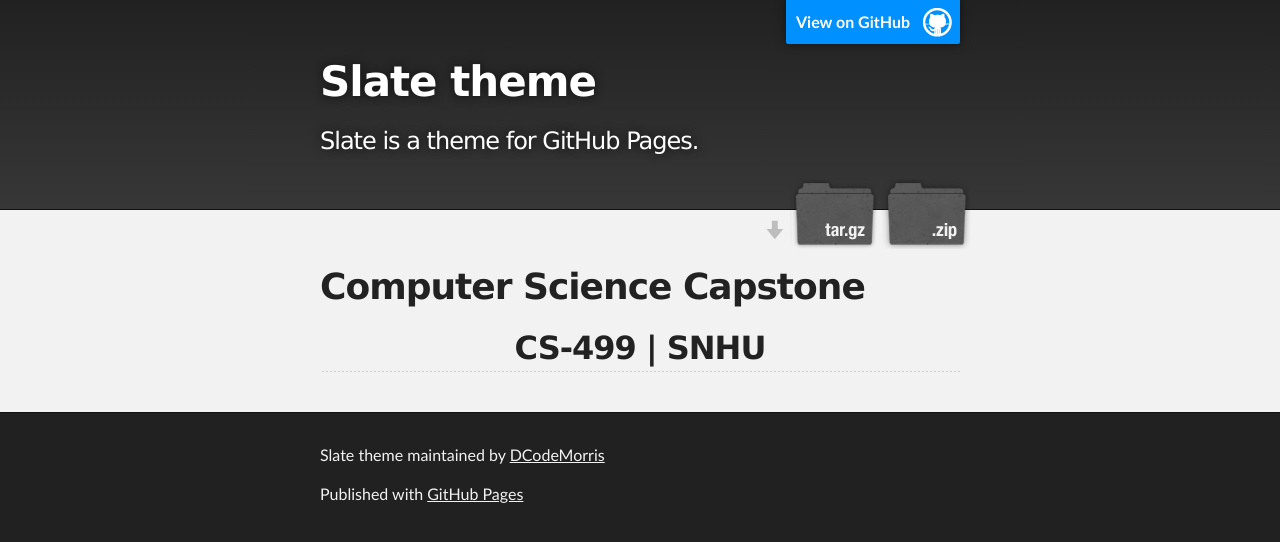
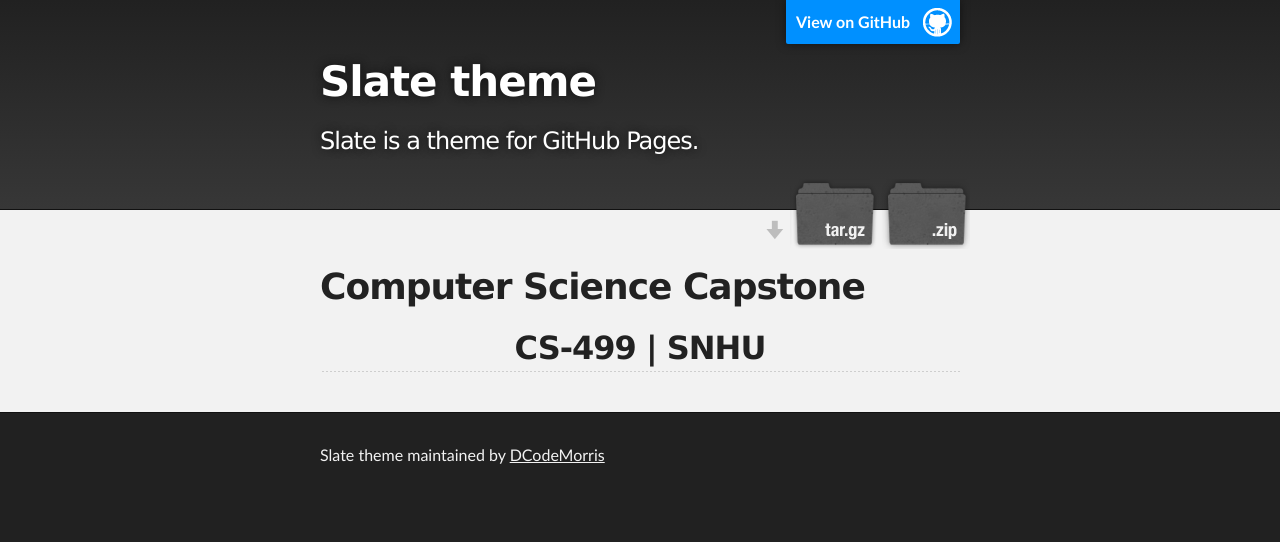
Before and after one commit to DCodeMorris/ePortfolio, a Jekyll site: the page built from index.md, in a window 1280 px wide. Shown: the top 542 px of the page. Built offline with Jekyll 4.4.1, drawn with Linux system fonts in a browser that asks for light colours; our own code applies the rules of GitHub Pages for plain Markdown files.

Commit message:
Update default.html

```diff
--- a/_layouts/default.html
+++ b/_layouts/default.html
@@ -8,7 +8,6 @@
     <link rel="stylesheet" type="text/css" media="screen" href="{{ '/assets/css/style.css?v=' | append: site.github.build_revision | relative_url }}">
 
 {% seo %}
-    {% include head-custom.html %}
   </head>
 
   <body>
@@ -45,7 +44,6 @@
         {% if site.github.is_project_page %}
         <p class="copyright">{{ site.title | default: site.github.repository_name }} maintained by <a href="{{ site.github.owner_url }}">{{ site.github.owner_name }}</a></p>
         {% endif %}
-        <p>Published with <a href="https://pages.github.com">GitHub Pages</a></p>
       </footer>
     </div>
   </body>
```
